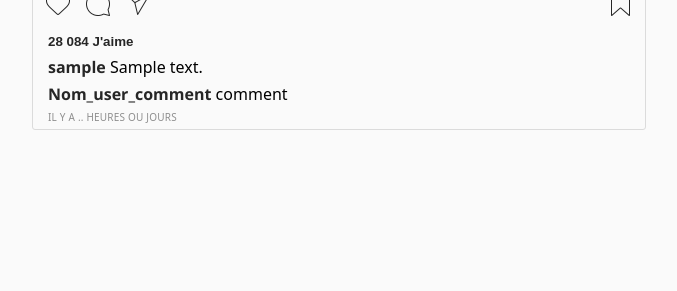
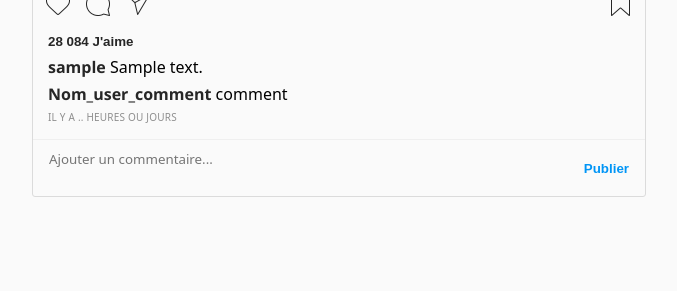
Before and after one commit to BCaroline01/insta, a Symfony app: template templates/users/home.html.twig in a window 1280 px wide. Shown: the part 617-908 px from the top of the page, without its empty margins (301-978 px from the left). Before the commit the page ends 747 px from the top, so only its background shows below. Run offline with Twig, Linux system fonts and the light colour scheme; the template is opened without the code that fills it: most values are stand-ins (such as "Sample title", 1, 10 or a date in 2020); grey boxes marked "Sample" are stand-in pictures; some libraries are stand-ins or nearby versions; some web fonts are replaced.

Commit message:
new comment done

```diff
--- a/public/css/_home.scss
+++ b/public/css/_home.scss
@@ -135,7 +135,7 @@
                     }
                 }
                 .time {
-                    margin: 5px 15px;
+                    margin: 5px 15px 15px 15px;
                     p{
                         color: #8e8e8e;
                         font-size: 10px;
@@ -143,6 +143,34 @@
                     }
                 }
             }
+            .add_comment{
+                padding-left: 16px;
+                padding-right: 16px;
+                border-top: 1px solid #efefef;
+                form{
+                    display: flex;
+                    align-items: center;
+                    width: 100%;
+                    margin: 10px 0;
+                    textarea{
+                       font-family: 'Segoe UI', sans-serif;
+                        border: none;
+                        max-height: 80px;
+                        resize: none;
+                        display: flex;
+                        align-items: center;
+                        background-color: transparent;
+                        box-sizing: border-box;
+                        &:focus { outline: none; }
+                    }
+                    button{
+                        border: none;
+                        background-color: transparent;
+                        color: #0095f6;
+                        font-weight: 600;
+                    }
+                }
+            }
         }
     }
 }
--- a/public/css/main.css
+++ b/public/css/main.css
@@ -1060,13 +1060,48 @@ header .container nav ul #container_profil_thumbnail #container_submenu .submenu
 }
 
 .home_page .post_home .container_post_home .share .time {
-  margin: 5px 15px;
+  margin: 5px 15px 15px 15px;
 }
 
 .home_page .post_home .container_post_home .share .time p {
   color: #8e8e8e;
   font-size: 10px;
   letter-spacing: .2px;
+}
+
+.home_page .post_home .container_post_home .add_comment {
+  padding-left: 16px;
+  padding-right: 16px;
+  border-top: 1px solid #efefef;
+}
+
+.home_page .post_home .container_post_home .add_comment form {
+  display: flex;
+  align-items: center;
+  width: 100%;
+  margin: 10px 0;
+}
+
+.home_page .post_home .container_post_home .add_comment form textarea {
+  font-family: 'Segoe UI', sans-serif;
+  border: none;
+  max-height: 80px;
+  resize: none;
+  display: flex;
+  align-items: center;
+  background-color: transparent;
+  box-sizing: border-box;
+}
+
+.home_page .post_home .container_post_home .add_comment form textarea:focus {
+  outline: none;
+}
+
+.home_page .post_home .container_post_home .add_comment form button {
+  border: none;
+  background-color: transparent;
+  color: #0095f6;
+  font-weight: 600;
 }
 
 @font-face {
--- a/src/Controller/PostsController.php
+++ b/src/Controller/PostsController.php
@@ -37,9 +37,6 @@ class PostsController extends AbstractController
             'posts' => $postsRepository->findAll(),
         ]);
     }
-
-
-
 
 
     /**
--- a/src/Entity/Posts.php
+++ b/src/Entity/Posts.php
@@ -71,6 +71,7 @@ class Posts
     {
         return $this->id;
     }
+
 
     public function getContent(): ?string
     {
--- a/templates/base.html.twig
+++ b/templates/base.html.twig
@@ -18,7 +18,7 @@
     {% if app.user %}
     <header>
         <div class="container">
-            <div class="logo"></div>
+            <a href="{{ path('home', {'username': app.user.username}) }}"><div class="logo"></div></a>
             <div class="search_container">
                 <input class="search" type="text" autocapitalize="none" placeholder="Rechercher">
             </div>
@@ -30,11 +30,11 @@
                     <div><a href="{{ path('home', {'username': app.user.username}) }}">
                             <div class="home"></div>
                         </a></div>
-                    <div><a href="/posts">
+                    <div><a href="">
                             <div class="inbox"></div>
                         </a></div>
                     <div><a href="{{ path('explore')}}"><img class="compass" src="{{ asset('assets/explore.png') }}" alt=""></a></div>
-                    <div><a href="/posts">
+                    <div><a href="">
                             <div class="heart"></div>
                         </a></div>
                     {% if app.user %}
--- a/templates/users/home.html.twig
+++ b/templates/users/home.html.twig
@@ -5,6 +5,7 @@
 
 {% block body %}
 <section class="home_page">
+    {% if users_post %}
     {% for user_post in users_post %}
     {% for post in user_post.posts %}
     <article class="post_home">
@@ -44,9 +45,20 @@
                 <p>IL Y A .. HEURES OU JOURS</p>
                </div>
             </div>
+            <div class="add_comment">
+                <form action="{{ path('comments_new', {'username': app.user.username}) }}" method="POST">
+                    <input type="hidden" name="post_id" value= {{ post.id }}>
+                    <input type="hidden" name="user_id" value= {{ app.user.id }}>
+                    <textarea cols="100" name="comment_text" autocomplete="off" placeholder="Ajouter un commentaire..."></textarea>
+                    <button type="submit" name="submit">Publier</button>
+                </form>
+            </div>
         </div>
     </article>
     {% endfor %}
     {% endfor %}
+    {% else %}
+        <p>Abonnez vous!</p>
+    {% endif %}
 </section>
 {% endblock %}
```
Also changed, not shown: src/Controller/CommentsController.php (+27 -10 lines), src/Controller/UsersController.php (+8 -1 lines), src/Entity/Comments.php (+4 -4 lines), public/assets/Chaussure-613a1ecc2e029.jpg (added), 1 other file.
